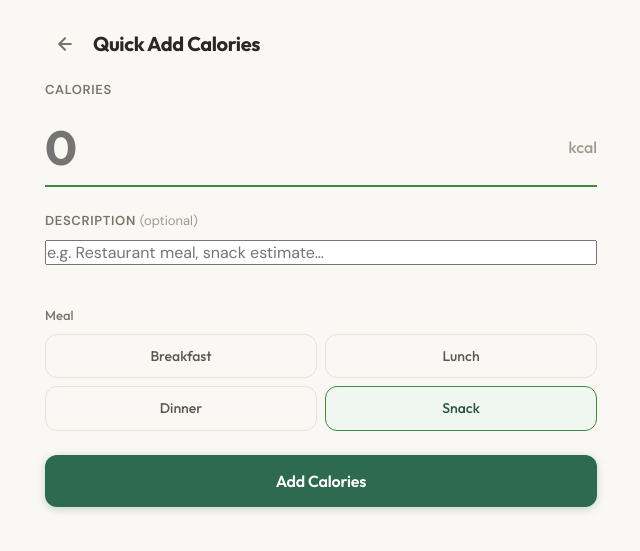
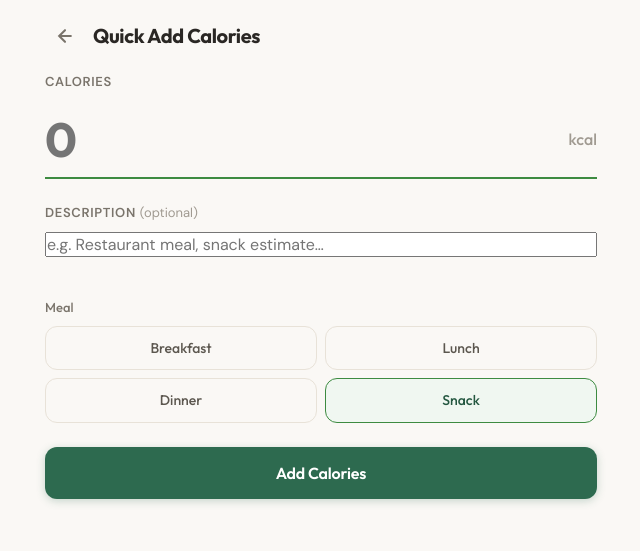
Before and after one commit to jasonmotylinski/calorie-tracker, a Flask app: page /food/quick-add in a window 1280 px wide. Shown: the part 57-608 px from the top of the page, without its empty margins (319-959 px from the left). Run offline with Flask 3, Linux system fonts and the light colour scheme; the visitor is signed in with stand-in values (Sample User, id 1).

Commit message:
fix: quick add

```diff
--- a/app/templates/food/quick_add.html
+++ b/app/templates/food/quick_add.html
@@ -2,7 +2,7 @@
 {% block title %}Quick Add Calories — Calorie Tracker{% endblock %}
 
 {% block content %}
-<div class="log-page quick-add-page" data-meal-type="{{ meal_type }}" data-date="{{ date }}">
+<div class="quick-add-page" data-meal-type="{{ meal_type }}" data-date="{{ date }}">
     <!-- Header -->
     <div class="log-header">
         <a href="{{ url_for('food.search', meal=meal_type, date=date) }}" class="back-btn">
```
